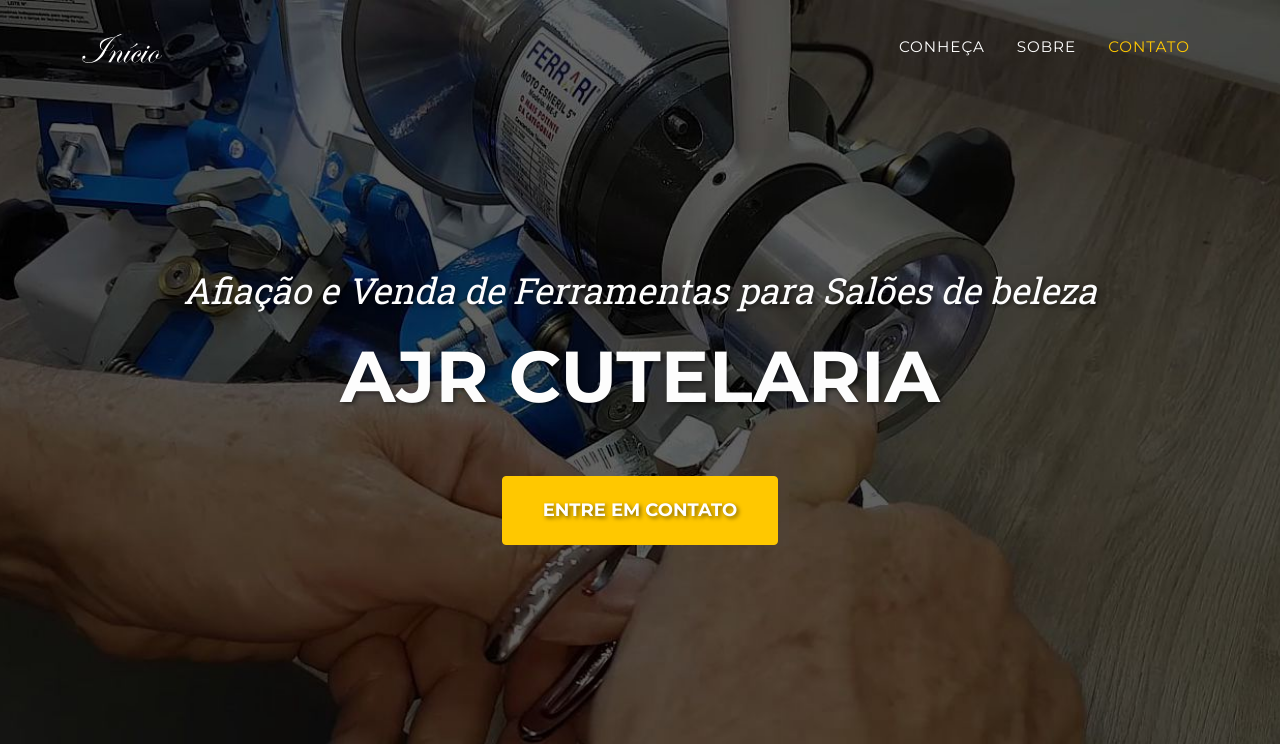
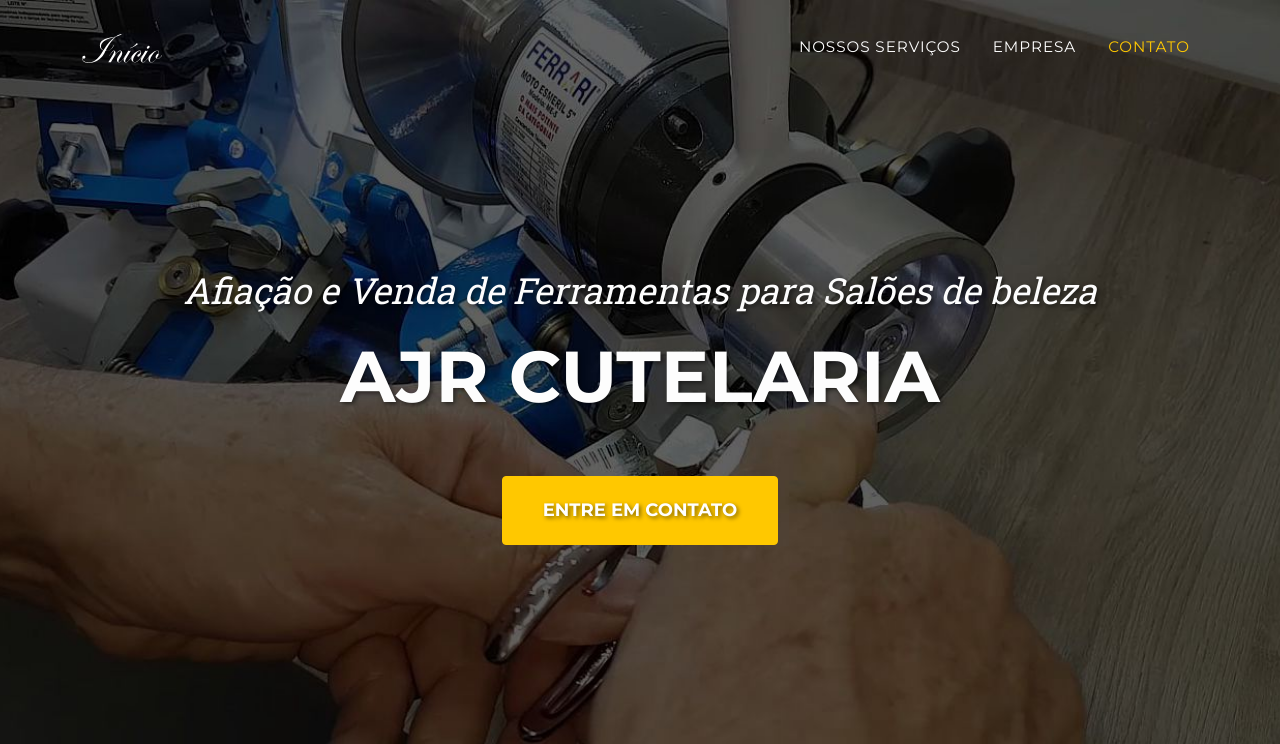
Before and after one commit to cristianritter/catalogodigital, a Django app: page /ajrcutelaria in a window 1280 px wide. Shown: the top 744 px of the page. Run offline with Django 5.2, Linux system fonts and the light colour scheme; some libraries are stand-ins or nearby versions.

Commit message:
mudancas no mapa

```diff
--- a/landing/templates/cities/sapiranga/ajrcutelaria.html
+++ b/landing/templates/cities/sapiranga/ajrcutelaria.html
@@ -41,8 +41,8 @@
                 </button>
                 <div class="collapse navbar-collapse" id="navbarResponsive">
                     <ul class="navbar-nav text-uppercase ms-auto py-4 py-lg-0">
-                        <li class="nav-item"><a class="nav-link" href="#services">Conheça</a></li>
-                        <li class="nav-item"><a class="nav-link" href="#about">Sobre</a></li>
+                        <li class="nav-item"><a class="nav-link" href="#services">Nossos Serviços</a></li>
+                        <li class="nav-item"><a class="nav-link" href="#about">Empresa</a></li>
                         <li class="nav-item"><a class="nav-link" href="#new-contact">Contato</a></li>
                     </ul>
                 </div>
@@ -157,7 +157,7 @@
                         <!-- Google Maps Embed -->
                         <div class="embed-responsive embed-responsive-16by9">
                             <!-- Replace the "YOUR_GOOGLE_MAPS_EMBED_LINK" with your actual Google Maps embed link -->
-                            <iframe src="https://www.google.com/maps/embed?pb=!1m18!1m12!1m3!1d3468.0310528904797!2d-51.01371158831997!3d-29.631841339516633!2m3!1f0!2f0!3f0!3m2!1i1024!2i768!4f13.1!3m3!1m2!1s0x95193fbe62929801%3A0xfb885bf48d7148d6!2sAJR%20Cutelaria!5e0!3m2!1sen!2sbr!4v1703100728491!5m2!1sen!2sbr" width="250" height="200" style="border:0;" allowfullscreen="" loading="lazy" referrerpolicy="no-referrer-when-downgrade"></iframe>
+                            <iframe src="https://www.google.com/maps/embed?pb=!1m18!1m12!1m3!1d3468.0310528904797!2d-51.01371158831997!3d-29.631841339516633!2m3!1f0!2f0!3f0!3m2!1i1024!2i768!4f13.1!3m3!1m2!1s0x95193fbe62929801%3A0xfb885bf48d7148d6!2sAJR%20Cutelaria!5e0!3m2!1sen!2sbr!4v1703100728491!5m2!1sen!2sbr" width="100%" height="200" style="border:0;" allowfullscreen="" loading="lazy" referrerpolicy="no-referrer-when-downgrade"></iframe>
                         </div>
                     </div>
                 </div>
```
